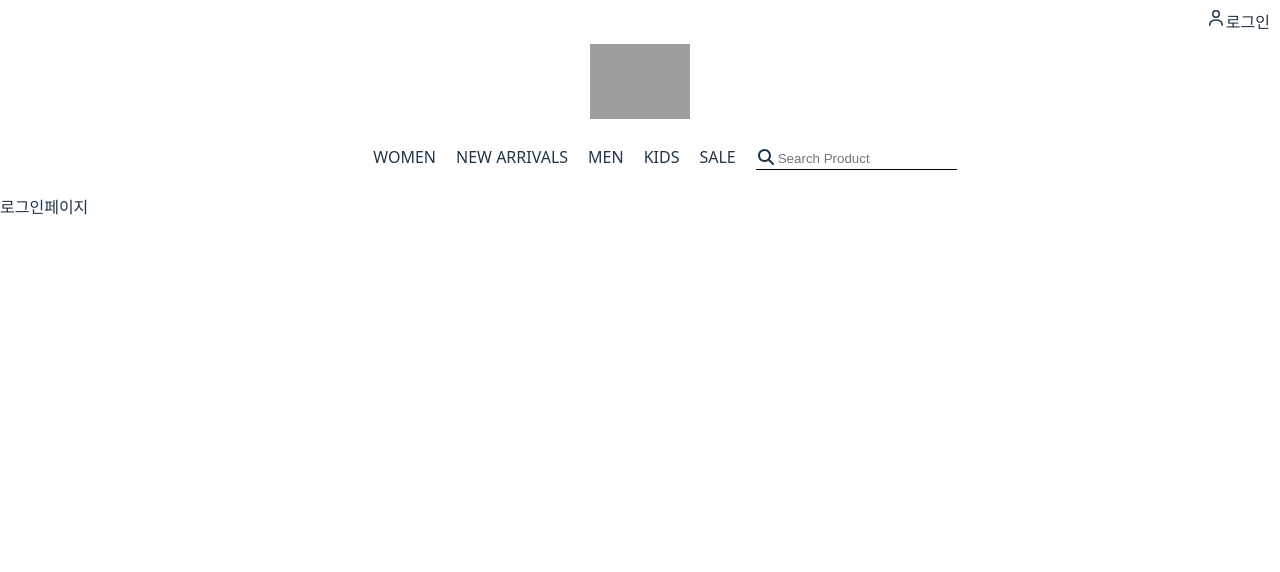
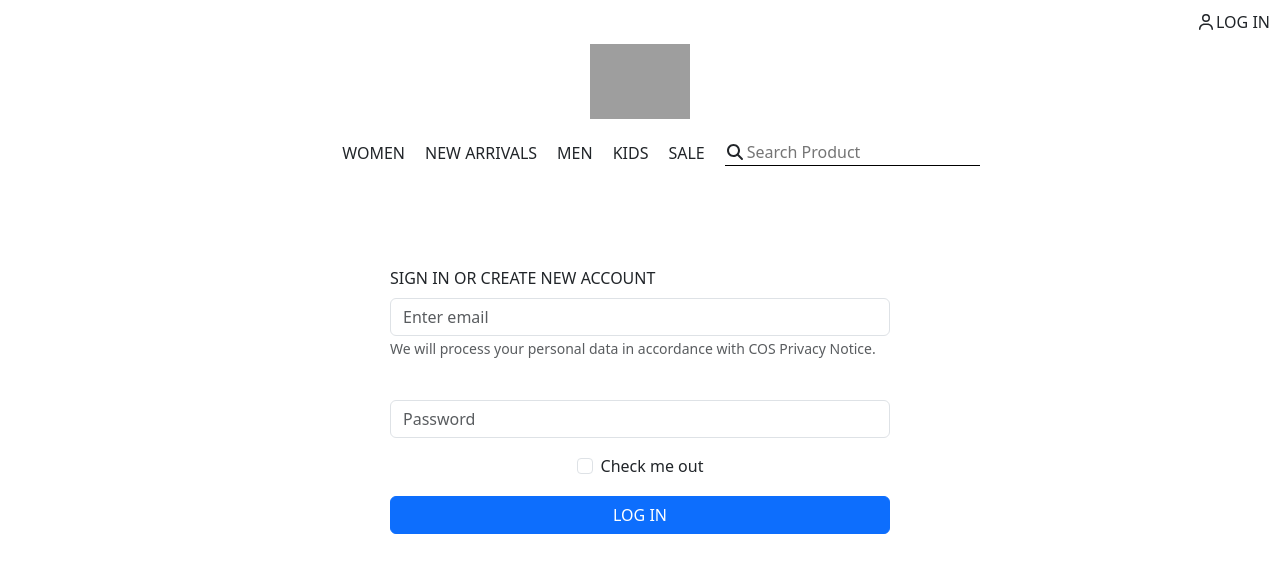
Before and after one commit to victoryalhj/React_Website_Cos, a React (Vite) app: page /login in a window 1280 px wide. Shown: the top 572 px of the page. Built offline with nearby package versions, Linux system fonts and the light colour scheme; grey boxes are pictures that could not be loaded.

Commit message:
feat: set up product list page

```diff
--- a/package.json
+++ b/package.json
@@ -14,8 +14,10 @@
     "@fortawesome/free-regular-svg-icons": "^7.1.0",
     "@fortawesome/free-solid-svg-icons": "^7.1.0",
     "@fortawesome/react-fontawesome": "^3.1.0",
+    "bootstrap": "^5.3.8",
     "json-server": "^0.17.4",
     "react": "^19.1.1",
+    "react-bootstrap": "^2.10.10",
     "react-dom": "^19.1.1",
     "react-router-dom": "^6.30.1"
   },
--- a/src/App.css
+++ b/src/App.css
@@ -1,25 +1,47 @@
+/* Login */
 .login-button {
   display: flex;
   justify-content: flex-end;
   margin: 10px;
+  cursor: pointer;
 }
+.user-icon {
+  display: flex;
+  margin: auto 0;
+}
+
+.form-area {
+  display: flex;
+  flex-direction: column;
+  justify-content: center;
+  align-items: center;
+  margin-top: 100px;
+}
+.login-box-size {
+  width: 500px !important;
+  background-color: rgb(55, 55, 54);
+}
+
 
 .nav-section {
   display: flex;
   justify-content: center;
+  margin-bottom: 20px;
 }
 
 .menu-area {
   display: flex;
   justify-content: center;
   align-items: center;
+  margin-bottom: 20px;
 }
 .menu-list {
   display: flex;
   list-style-type: none;
+  margin: 0;
 }
 .menu-list li{
-  margin: 10px;
+  margin: 0 10px;
 }
 
 .search-area {
@@ -29,3 +51,17 @@
 .search-area input {
   border: none;
 }
+
+/* Product card */
+.product-card-area img{
+  width: 300px;
+  height: 450px;
+  margin-bottom: 10px;
+  cursor: pointer;
+}
+.product-card-area img:hover{
+  transform: scale(1.05);
+}
+.product-card-area div{
+  margin:0.5rem;
+}
--- a/src/App.jsx
+++ b/src/App.jsx
@@ -2,6 +2,7 @@ import { useState } from 'react'
 import reactLogo from './assets/react.svg'
 import viteLogo from '/vite.svg'
 import './App.css'
+import 'bootstrap/dist/css/bootstrap.min.css';
 import { Route, Routes } from 'react-router-dom'
 import ProductAll from './page/ProductAll'
 import Login from './page/Login'
--- a/src/component/Navbar.jsx
+++ b/src/component/Navbar.jsx
@@ -2,16 +2,24 @@ import { faUser } from '@fortawesome/free-regular-svg-icons'
 import { faSearch } from '@fortawesome/free-solid-svg-icons'
 import { FontAwesomeIcon } from '@fortawesome/react-fontawesome'
 import React from 'react'
+import { useNavigate } from 'react-router-dom'
+useNavigate
 
 
 const Navbar = () => {
   const menuList = ['WOMEN','NEW ARRIVALS','MEN','KIDS','SALE']
+
+  const navigate = useNavigate()
+  const goToLogin = ()=>{
+    navigate('/login')
+  }
+
   return (
     <div>
       <div>
-        <div className='login-button'>
-          <FontAwesomeIcon icon={faUser}/>
-          <div>로그인</div>
+        <div className='login-button' onClick={goToLogin}>
+          <FontAwesomeIcon className="user-icon" icon={faUser}/>
+          <div>LOG IN</div>
         </div>
 
         <div className='nav-section'>
--- a/src/component/ProductCard.jsx
+++ b/src/component/ProductCard.jsx
@@ -1,13 +1,13 @@
 import React from 'react'
 
-const ProductCard = () => {
+const ProductCard = ({item}) => {
   return (
-    <div>
-      <img src="/img/jacket1.jpg" alt="" />
-      <div>Conscious choice</div>
-      <div>Coat</div>
-      <div>175</div>
-      <div>NEW</div>
+    <div className='product-card-area'>
+      <img src={item?.img} alt="" />
+      <div>{item?.choice==true?"Conscious choice":""}</div>
+      <div>{item?.title}</div>
+      <div>{item?.price}</div>
+      <div>{item?.new==true?"NEW":""}</div>
     </div>
   )
 }
--- a/src/page/Login.jsx
+++ b/src/page/Login.jsx
@@ -1,11 +1,32 @@
-import React from 'react'
+import React from "react";
+import { Button,Container,Form } from "react-bootstrap";
+
 
 const Login = () => {
   return (
-    <div>
-      로그인페이지
-    </div>
-  )
-}
+    <Container>
+      <Form className="form-area">
+        <Form.Group className="mb-3" controlId="formBasicEmail">
+          <Form.Label>SIGN IN OR CREATE NEW ACCOUNT</Form.Label>
+          <Form.Control className="login-box-size" type="email" placeholder="Enter email" />
+          <Form.Text className="text-muted">
+            We will process your personal data in accordance with COS Privacy Notice.
+          </Form.Text>
+        </Form.Group>
 
-export default Login
+        <Form.Group className="mb-3" controlId="formBasicPassword">
+          <Form.Label></Form.Label>
+          <Form.Control className="login-box-size" type="password" placeholder="Password" />
+        </Form.Group>
+        <Form.Group className="mb-3" controlId="formBasicCheckbox">
+          <Form.Check type="checkbox" label="Check me out" />
+        </Form.Group>
+        <Button className="login-box-size" variant="primary" type="submit">
+          LOG IN
+        </Button>
+      </Form>
+    </Container>
+  );
+};
+
+export default Login;
--- a/src/page/ProductAll.jsx
+++ b/src/page/ProductAll.jsx
@@ -1,6 +1,6 @@
 import React, { useEffect, useState } from 'react'
 import ProductCard from '../component/ProductCard'
-
+import { Col, Container, Row } from 'react-bootstrap'
 
 const ProductAll = () => {
   const [productList,setProductList] = useState([])
@@ -17,6 +17,11 @@ const ProductAll = () => {
 
   return (
     <div>
+      <Container>
+        <Row>
+          {productList.map((menu)=><Col lg={3}><ProductCard item={menu}/></Col>)}
+        </Row>
+      </Container>
       <ProductCard/>
     </div>
   )
```
Also changed, not shown: 1 other file (tests, documents, lock files or other folders).
